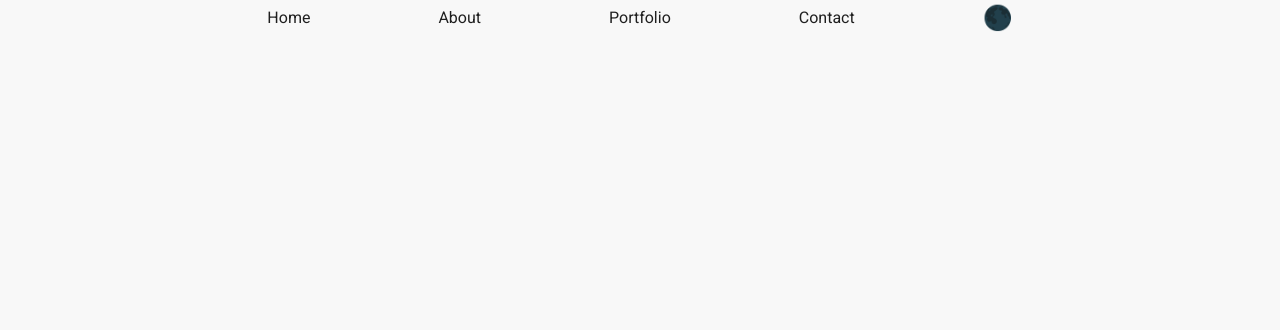
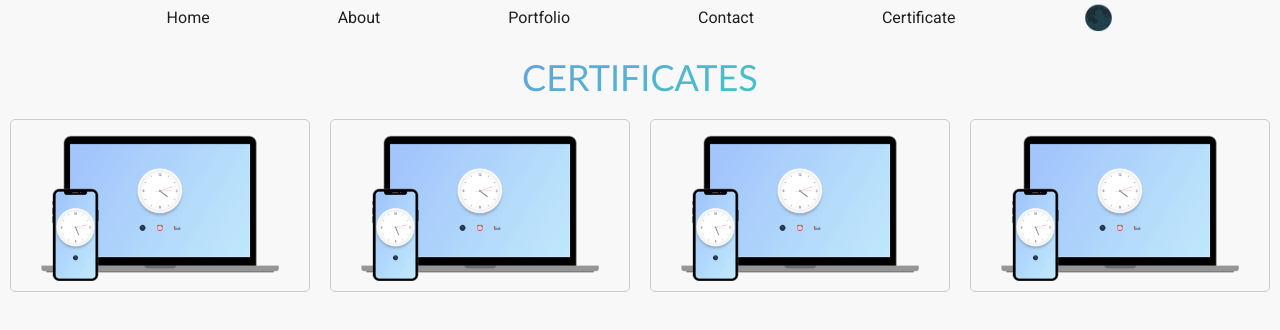
Before and after one commit to nagaraj6618/protfolio-nagaraj, a React (Create React App) app: page /certificate in a window 1280 px wide. Shown: the top 330 px of the page. Built offline with nearby package versions, Linux system fonts and the light colour scheme; the HTML template or start-up script is replaced by a standard one.

Commit message:
Feat : Added Certificate

```diff
--- a/src/components/BaseLayout.js
+++ b/src/components/BaseLayout.js
@@ -7,6 +7,7 @@ import Portfolio from "./portfolio/Portfolio";
 import {Route, Routes} from "react-router-dom";
 import {Box, Grid} from "@mui/material";
 import Contact from './Contact/Contact';
+import CertificateGallery from './Certificate/Certificate';
 
 export default function BaseLayout() {
    let [darkMode, setDarkMode] = useState(false);
@@ -41,6 +42,7 @@ export default function BaseLayout() {
                   <Route exact path={'/about'} element={<About/>}/>
                   <Route exact path={'/portfolio'} element={<Portfolio/>}/>
                   <Route path ={'/contact'} element={<Contact/>}/>
+                  <Route path={'/certificate'} element={<CertificateGallery/>}/>
                </Routes>
             </Grid>
             <Grid item>
--- /dev/null
+++ b/src/components/Certificate/Certificate.css
@@ -0,0 +1,83 @@
+
+.certificate-title{
+    background: -webkit-linear-gradient(135deg, rgb(0, 255, 164), rgb(166, 104, 255));
+   -webkit-background-clip: text;
+   background-clip: text;
+   color: transparent;
+   font-size: 36px;
+   text-align: center;
+   font-family: 'Gill Sans', 'Gill Sans MT', Calibri, 'Trebuchet MS', sans-serif;
+   margin:20px 0px;
+}
+.certificate-gallery {
+    margin: 0px 10px;
+    display: grid;
+    grid-template-columns: repeat(auto-fill, minmax(300px, 1fr));
+    gap: 20px;
+
+  }
+
+  .certificate {
+    border: 1px solid #ccc;
+    border-radius: 5px;
+    overflow: hidden;
+    position: relative;
+    transition: transform 0.3s ease-in-out;
+
+  }
+
+  .certificate:hover {
+    transform: scale(1.05);
+
+  }
+
+  .certificate img {
+    width: 100%;
+    height: auto;
+  }
+  .certificate img:hove{
+    backdrop-filter: blur(15px);
+  }
+  .details {
+    padding: 10px;
+    background-color: rgba(255, 255, 255, 0.8);
+    position: absolute;
+    bottom: 0;
+    left: 0;
+    width: 100%;
+    transform: translateY(100%);
+    color: black;
+    transition: transform 0.3s ease-in-out;
+  }
+
+  .certificate:hover .details {
+    transform: translateY(0);
+
+  }
+
+  .details h3 {
+    margin-top: 0;
+  }
+  .certificate-name{
+    background: -webkit-linear-gradient(135deg, rgb(0, 255, 164), rgb(166, 104, 255));
+    -webkit-background-clip: text;
+    background-clip: text;
+    color: transparent;
+    font-size: 20px;
+   }
+
+
+  @keyframes fadeIn {
+    from {
+      opacity: 0;
+    }
+    to {
+      opacity: 1;
+    }
+  }
+
+  .certificate-gallery .certificate {
+    animation: fadeIn 0.5s ease forwards;
+    opacity: 0;
+    animation-delay: calc(0.1s * var(--index));
+  }
--- /dev/null
+++ b/src/components/Certificate/Certificate.jsx
@@ -0,0 +1,44 @@
+// CertificateGallery.js
+
+import React from 'react';
+import './Certificate.css'; // Import CSS for styling
+import { info } from '../../info/Info';
+// const certificates = [
+//   {
+//     name: 'Certificate Name 1',
+//     company: 'Company 1',
+//     description: 'Description for certificate 1',
+//     image: 'certificate1.jpg',
+//   },
+//   {
+//     name: 'Certificate Name 2',
+//     company: 'Company 2',
+//     description: 'Description for certificate 2',
+//     image: 'certificate2.jpg',
+//   },
+  // Add more certificates as needed
+// ];
+const certificates = info.cerificate;
+
+const CertificateGallery = () => {
+  return (
+    <div>
+        <div className='certificate-title'> CERTIFICATES</div>
+    <div className="certificate-gallery">
+
+      {certificates.map((certificate, index) => (
+        <div className="certificate" key={index}>
+          <img src={certificate.image} alt={certificate.certifacteName} />
+          <div className="details">
+            <h3 className='certificate-name'>{certificate.certifacteName}</h3>
+            <p>{certificate.companyName}</p>
+            <p>{certificate.description}</p>
+          </div>
+        </div>
+      ))}
+    </div>
+    </div>
+  );
+};
+
+export default CertificateGallery;
--- a/src/components/Contact/Contact.css
+++ b/src/components/Contact/Contact.css
@@ -85,6 +85,7 @@
    margin-top: 50px;
    top:70px;
    font-size: 36px;
+
    text-align: center;
    margin-bottom: 50px;
 
@@ -99,6 +100,7 @@
      width: 90%;
    }
  }
+
  /* Contact.css */
 @keyframes slideIn {
    from {
--- a/src/components/Navbar.js
+++ b/src/components/Navbar.js
@@ -20,10 +20,16 @@ const links = [
         name: 'Portfolio',
         to: '/portfolio',
         active: 'portfolio'
-    },{
+    },
+    {
         name: 'Contact',
         to: '/contact',
         active: 'contact'
+    },
+    {
+        name: 'Certificate',
+        to: '/certificate',
+        active: 'certficate'
     }
 ];
 
--- a/src/info/Info.js
+++ b/src/info/Info.js
@@ -148,5 +148,31 @@ export const info = {
             source: "#",
             image: mock5
         }
-    ]
+    ],
+    cerificate:[
+        {
+            companyName:"Hackerrank",
+            certifacteName:"React Js",
+            image:mock2,
+            description:"sjcscdsdcdsc"
+        },
+        {
+            companyName:"Hackerrank",
+            certifacteName:"React Js",
+            image:mock2,
+            description:"sjcscdsdcdsc"
+        },
+        {
+            companyName:"Hackerrank",
+            certifacteName:"React Js",
+            image:mock2,
+            description:"sjcscdsdcdsc"
+        },
+        {
+            companyName:"Hackerrank",
+            certifacteName:"React Js",
+            image:mock2,
+            description:"sjcscdsdcdsc"
+        },
+]
 }
```
